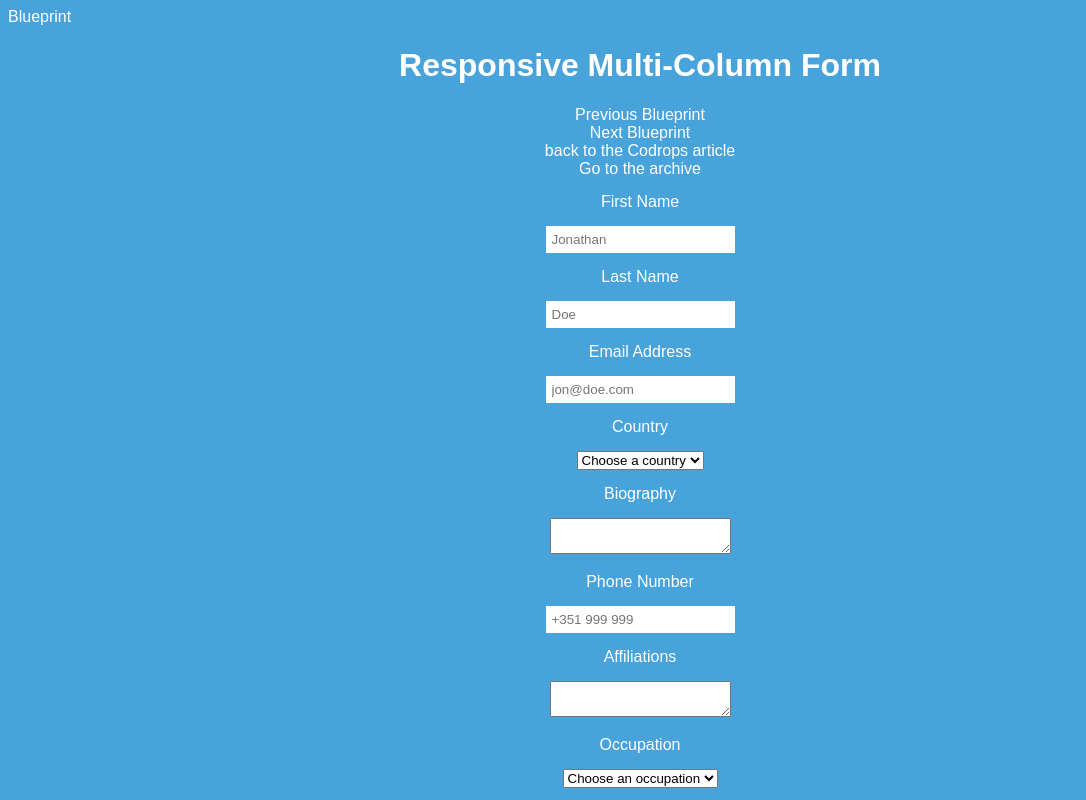
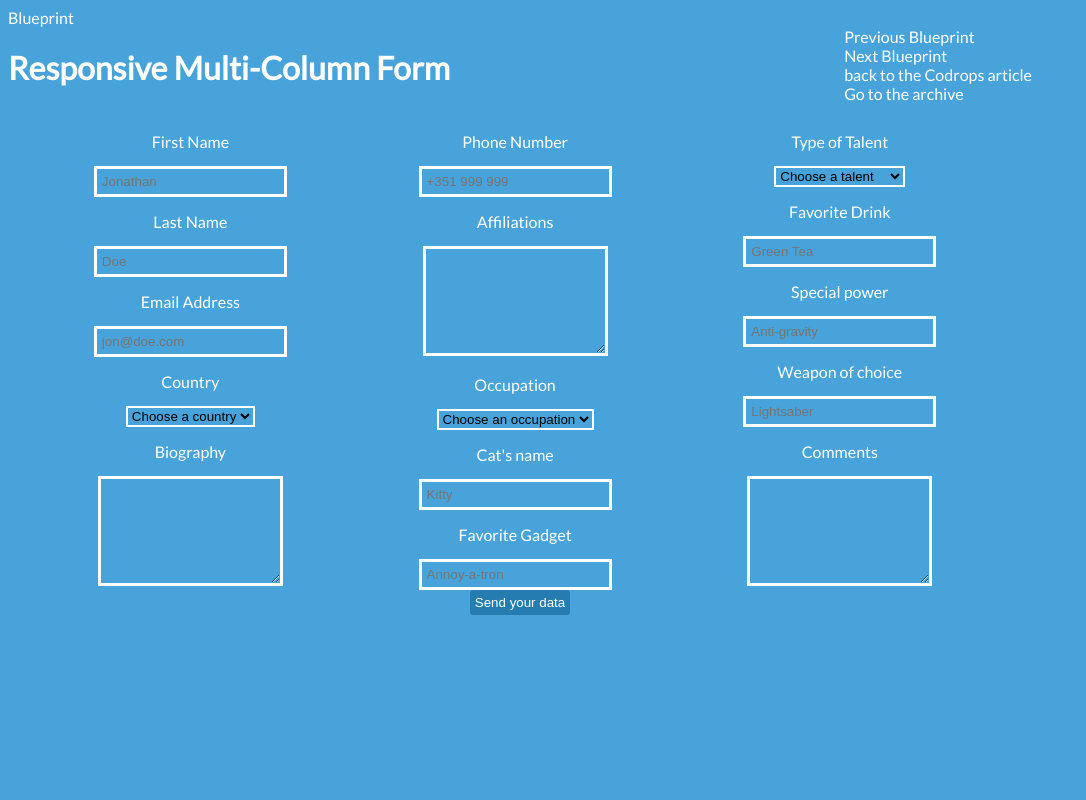
Before and after one commit to TIY-Durham/TIY-Assignments, a website: page MultiColumnForm/index.html in a window 1280 px wide. Shown: the top 800 px of the page, without its empty margins (0-1086 px from the left). Drawn offline with Linux system fonts and the light colour scheme.

Commit message:
three columns centered

```diff
--- a/MultiColumnForm/css/styles.css
+++ b/MultiColumnForm/css/styles.css
@@ -1,37 +1,96 @@
-body {
+body {                              /*background*/
   background-color: #47a3da;
+  margin-left: auto%;
+  margin-right: auto%;
+  width: 80%;
+
 }
 
-span {
+span {                             /*Blueprints*/
   display: block;
-  font-family: sans-serif;
+  font-family: 'Lato', Calibri, Arial, sans-serif;
   color: white;
 }
 
-nav {
-  text-align: center;
+nav {                             /*Nav buttons positioning*/
+  display: inline-block;
   font-family: sans-serif;
+  float:right;
 }
 
-a {
+a {                               /*Nav buttons styling*/
   text-decoration: none;
   color: white ;
 }
 
-h1 {
-  text-align: center;
-  font-family: sans-serif;
-  color: white;
+
+/*.bp-icon-next:after {
+    content: "\e000";
+}
+.bp-icon:after {
+    font-family: 'bpicons';
+    speak: none;
+    font-style: normal;
+    font-weight: normal;
+    font-variant: normal;
+    text-transform: none;
+    text-align: center;
+    color: #fff;
+    -webkit-font-smoothing: antialiased;
 }
 
-form {
+.bp-icon:after {
+    font-family: 'bpicons';
+    speak: none;
+    font-style: normal;
+    font-weight: normal;
+    font-variant: normal;
+    text-transform: none;
+    text-align: center;
+    color: #fff;
+    -webkit-font-smoothing: antialiased;
+}
+
+.bp-icon-prev::after {
+  content: "\e004";
+}*/
+
+h1 {                              /*Responsive Multi-Column Form*/
   text-align: center;
-  margin: auto;
+  font-family: 'Lato', Calibri, Arial, sans-serif;
+  color: white;
+  float: left;
+  display:inline-block;
+  margin-bottom: 30px;
+}
+
+form {                          /*Form positioning Global*/
+  text-align: center;
+  margin: 20px;
+  display: block;
+  clear: both;
+
+
 
 }
 
-label {
-  font-family: sans-serif;
+/*.cbp-mc-form:before, .cbp-mc-form:after {
+    content: " ";
+    display: table;
+}*/
+
+div.cbp-mc-column  {            /*column positioning*/
+  width: 33%;
+  float: left;
+
+
+
+
+
+}
+
+label {                         /*text above input boxes*/
+  font-family: 'Lato', Calibri, Arial, sans-serif;
   color: white;
   text-align: center;
   display: block;
@@ -39,12 +98,48 @@ label {
 
 }
 
-input {
-  border: solid, white, 1px;
+
+input {                         /*Single-line input boxes*/
+  border: 3px solid white;
   padding: 5px;
+  background: #47a3da;
+  color: white;
 
 }
 
-input.cbp-mc-submit {
-  padding-top: 20px;
+
+
+textarea {                      /*Multi-line input boxes*/
+  background: #47a3da;
+  border: 3px solid white;
+  height: 100px;
 }
+
+#country {                      /*Country dropdown*/
+  background: #47a3da;
+  border: 2px solid white;
+
+}
+
+#occupation {                   /*Occupation dropdown*/
+  background: #47a3da;
+  border: 2px solid white;
+}
+
+#talent {                       /*Talent dropdown*/
+  background: #47a3da;
+  border: 2px solid white;
+}
+
+input.cbp-mc-submit {           /*Submit button*/
+  color: white;
+  text-align: center;
+  background: #247cb1;
+  border: none;
+  border-radius: 3px;
+  margin-top: 50px;
+  display: block;
+  clear: both;
+  margin-left: auto;
+  margin-right: auto;
+}
```
